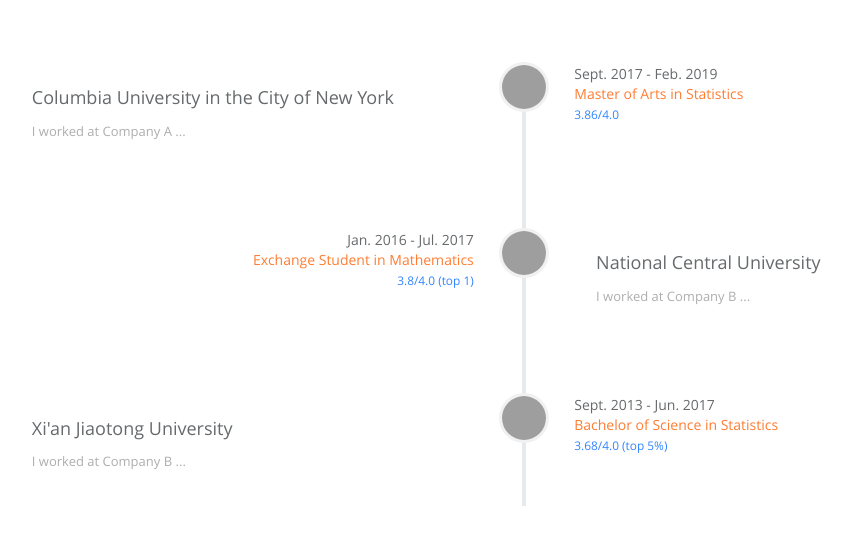
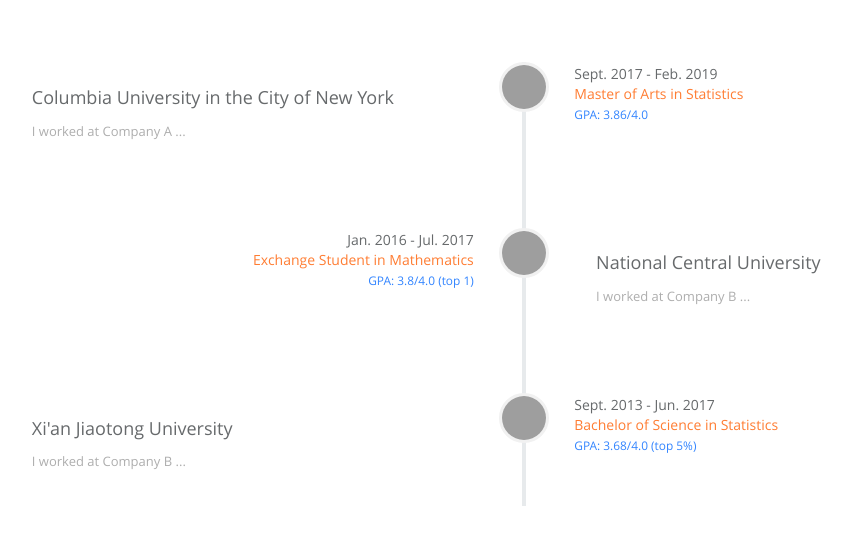
Before and after one commit to abx67/felixyoung, a Jekyll site: the page built from index.html, in a window 1280 px wide and 900 px high, scrolled down 2691 px, cut to the strip 154-696 px from the top of the window. Shown: the whole strip, without its empty margins (116-967 px from the left). Built offline with Jekyll 4.4.1, drawn with Linux system fonts in a browser that asks for light colours; grey boxes are pictures that could not be loaded.

Commit message:
Update education.yml

```diff
--- a/_data/index/education.yml
+++ b/_data/index/education.yml
@@ -13,7 +13,7 @@
     detail: Master of Arts in Statistics
     i18n: company_b_job
   gpa:
-    detail: "3.86/4.0"
+    detail: "GPA: 3.86/4.0"
     i18n: company_b_job
   course:
     detail:
@@ -33,7 +33,7 @@
     detail: Exchange Student in Mathematics
     i18n: company_b_job
   gpa:
-    detail: "3.8/4.0 (top 1)"
+    detail: "GPA: 3.8/4.0  (top 1)"
     i18n: company_b_job
   course:
     detail:
@@ -53,7 +53,7 @@
     detail: Bachelor of Science in Statistics
     i18n: company_b_job
   gpa:
-    detail: "3.68/4.0 (top 5%)"
+    detail: "GPA: 3.68/4.0  (top 5%)"
     i18n: company_b_job
   course:
     detail:
```
